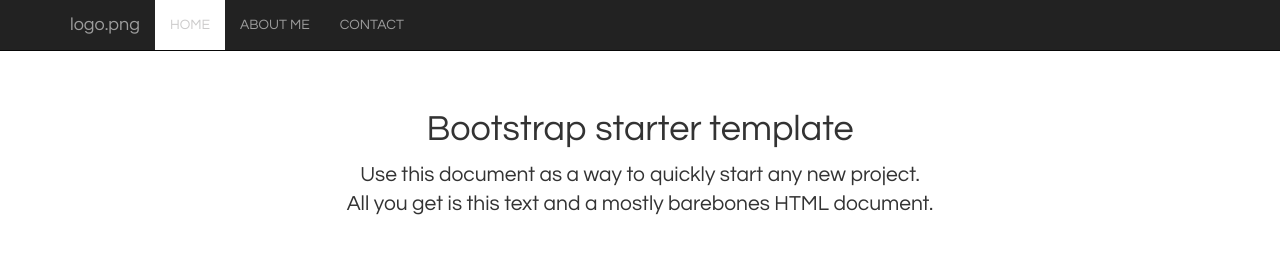
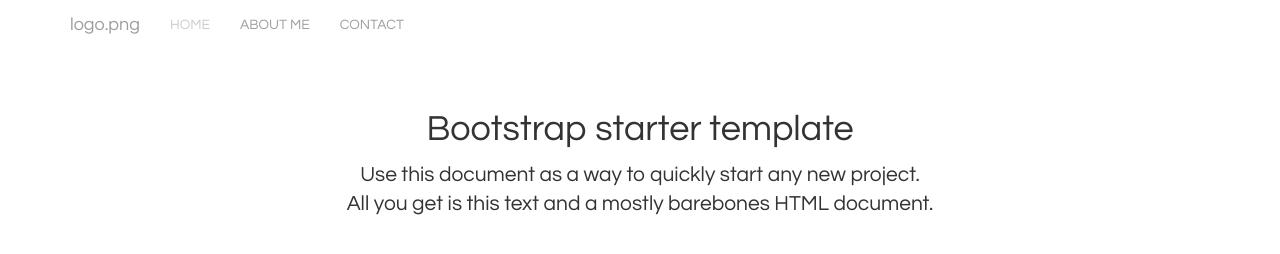
Before and after one commit to marikina/marikina.github.io, a plain HTML site: page index.html in a window 1280 px wide. Drawn offline with nearby package versions, Linux system fonts and the light colour scheme.

Commit message:
Change colors again

```diff
--- a/starter-template.css
+++ b/starter-template.css
@@ -6,6 +6,10 @@
   padding: 40px 15px;
   text-align: center;
 }
+.navbar-inverse {
+  background-color: #FFF;
+  border-color: #FFF;
+}
 .navbar-inverse .navbar-nav>.active>a,
 .navbar-inverse .navbar-nav>.active>a:hover,
 .navbar-inverse .navbar-nav>.active>a:focus {
```
